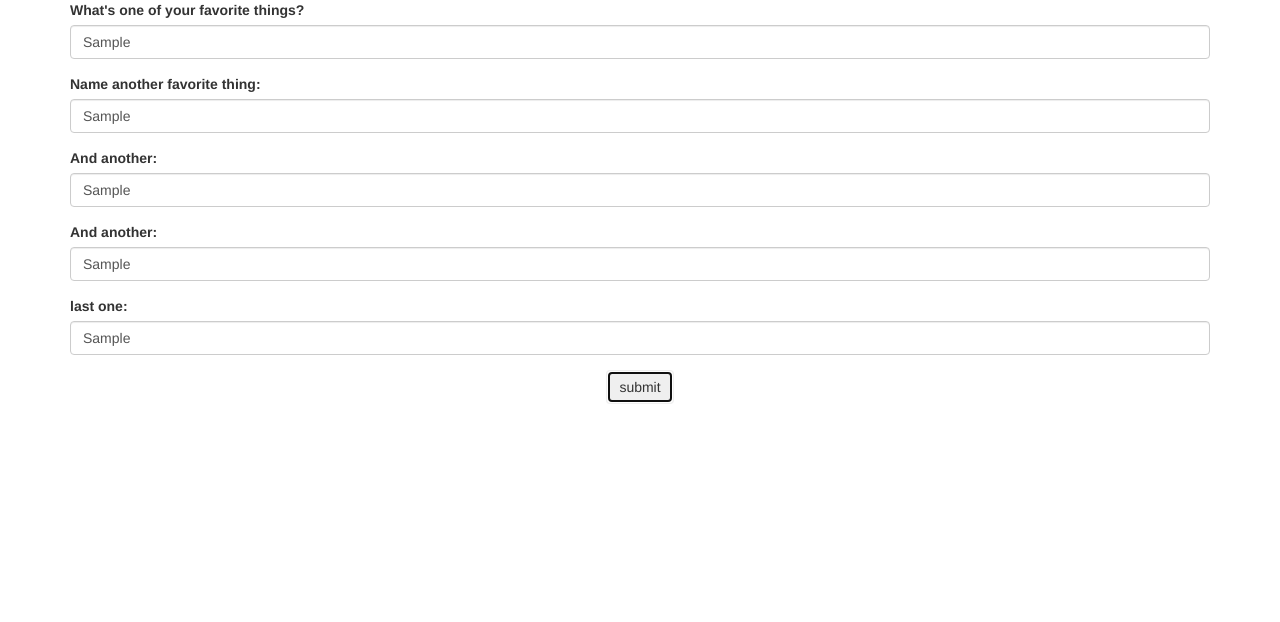
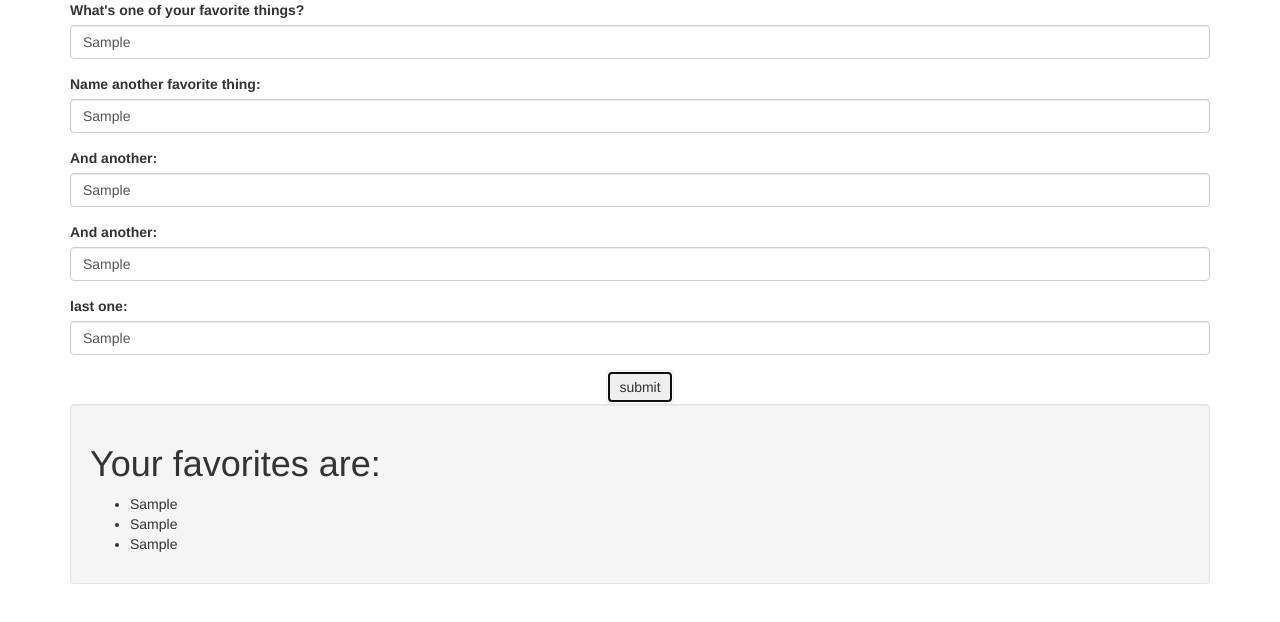
Before and after one commit to BAPotts/favorite-things, a plain HTML site: page index.html in a window 1280 px wide. Both pictures are taken after typing "Sample", "Sample", "Sample", "Sample", "Sample" into the empty fields and a click on the button "submit". Drawn offline with Linux system fonts and the light colour scheme.

Commit message:
print contents of newArray in unordered list

```diff
--- a/index.html
+++ b/index.html
@@ -34,6 +34,15 @@
         </div>
         <button type="submit" class="btn center-block">submit</button>
       </form>
+      <div class="well">
+        <h1>Your favorites are: </h1>
+        <ul>
+          <li id="result1"></li>
+          <li id="result2"></li>
+          <li id="result3"></li>
+        </ul>
+      </div>
+
     </div>
   </body>
 </html>
--- a/js/scripts.js
+++ b/js/scripts.js
@@ -10,6 +10,9 @@ $(document).ready(function() {
 
     let newArray = [];
     newArray.push(favoriteArray[1],favoriteArray[0],favoriteArray[2]);
-    alert(newArray);
+
+    $("#result1").text(newArray[0]);
+    $("#result2").text(newArray[1]);
+    $("#result3").text(newArray[2]);
   });
 });
```
